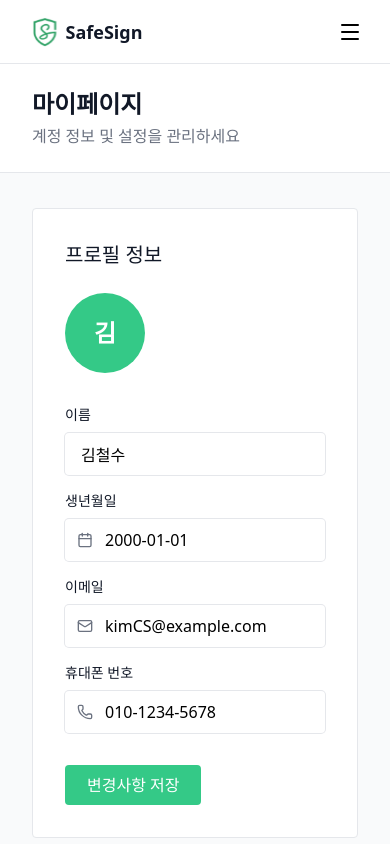
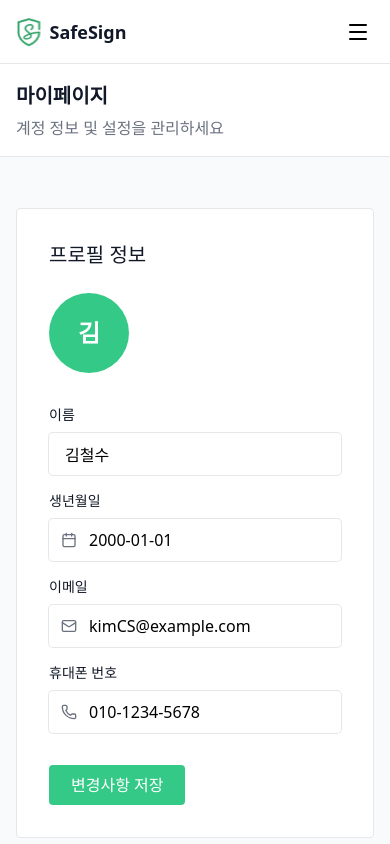
Before and after one commit to SafeSignProject/safeSign-frontend, a React (Vite) app: page /my in a window 390 px wide. Shown: the top 844 px of the page. Built offline with nearby package versions, Linux system fonts and the light colour scheme; a web font is replaced by a local one.

Commit message:
feat: 헤더 레이아웃 적용

```diff
--- a/src/components/header/CommonHeader.tsx
+++ b/src/components/header/CommonHeader.tsx
@@ -13,10 +13,10 @@ const CommonHeader = ({ title, desc, riskState }: CommonHeaderProps) => {
   const style = getRiskBadgeStyle(riskState?.score ?? 0);
 
   return (
-    <header className='border-light-gray fixed top-16 z-30 w-full border-b bg-white px-8 py-6'>
+    <header className='border-light-gray fixed top-16 z-30 w-full border-b bg-white p-4 sm:px-8 sm:py-6'>
       <div className='flex items-center justify-between'>
         <div className='flex flex-col gap-1'>
-          <h3 className='text-dark text-2xl leading-8 font-bold'>{title}</h3>
+          <h3 className='text-dark text-xl leading-8 font-bold sm:text-2xl'>{title}</h3>
           <p className='text-dark-gray leading-6'>{desc}</p>
         </div>
 
@@ -24,10 +24,12 @@ const CommonHeader = ({ title, desc, riskState }: CommonHeaderProps) => {
           <div className='flex items-center gap-4'>
             <div className='flex flex-col'>
               <p className='text-dark-gray text-right text-sm'>위험도 점수</p>
-              <h3 className='text-dark text-right text-2xl font-semibold'>{riskState?.score}점</h3>
+              <h3 className='text-dark text-right text-xl font-semibold sm:text-2xl'>
+                {riskState?.score}점
+              </h3>
             </div>
             <div
-              className='flex h-9.5 items-center justify-center rounded-sm px-4'
+              className='flex h-8 items-center justify-center rounded-sm px-2 max-sm:text-sm sm:h-9.5 sm:px-4'
               style={{
                 backgroundColor: style.badgeBg,
                 color: style.color,
--- a/src/components/layouts/Header.tsx
+++ b/src/components/layouts/Header.tsx
@@ -34,11 +34,11 @@ const Header = () => {
   }, []);
 
   return (
-    <nav className='border-b-light-gray fixed top-0 left-0 z-40 flex h-16 w-full items-center justify-between border-b bg-white pr-6 pl-8 md:pr-8'>
-      <section className='flex items-center gap-2'>
+    <nav className='border-b-light-gray fixed top-0 left-0 z-40 flex h-16 w-full items-center justify-between border-b bg-white px-4 sm:px-8'>
+      <Link to='/' className='flex items-center gap-2'>
         <Logo height={32} width={25.5313} />
         <span className='text-dark text-lg font-semibold'>SafeSign</span>
-      </section>
+      </Link>
 
       <section className='hidden items-center gap-1 md:flex'>
         {ITEMS.map(({ name, path, icon: Icon }) => {
--- a/src/components/my/ProfileInfo.tsx
+++ b/src/components/my/ProfileInfo.tsx
@@ -30,7 +30,7 @@ const ProfileInfo = () => {
     }
   };
   return (
-    <section className='border-light-gray mt-52 rounded-sm border bg-white p-8'>
+    <section className='border-light-gray rounded-sm border bg-white p-8'>
       <h3 className='text-dark mb-6 text-left text-xl leading-7 font-medium'>프로필 정보</h3>
       <div className='flex gap-8 max-sm:flex-col'>
         <div className='bg-primary flex h-20 max-w-20 min-w-20 items-center justify-center rounded-full text-2xl leading-8 font-semibold text-white'>
--- a/src/pages/MyPage.tsx
+++ b/src/pages/MyPage.tsx
@@ -5,7 +5,7 @@ const MyPage = () => {
   return (
     <main className='flex min-h-screen justify-center bg-[#F9FAFB]'>
       <CommonHeader title='마이페이지' desc='계정 정보 및 설정을 관리하세요' />
-      <div className='w-240 space-y-8 max-sm:px-8'>
+      <div className='mt-52 w-240 space-y-8 px-4'>
         <ProfileInfo />
         <AccountManagement />
       </div>
```
